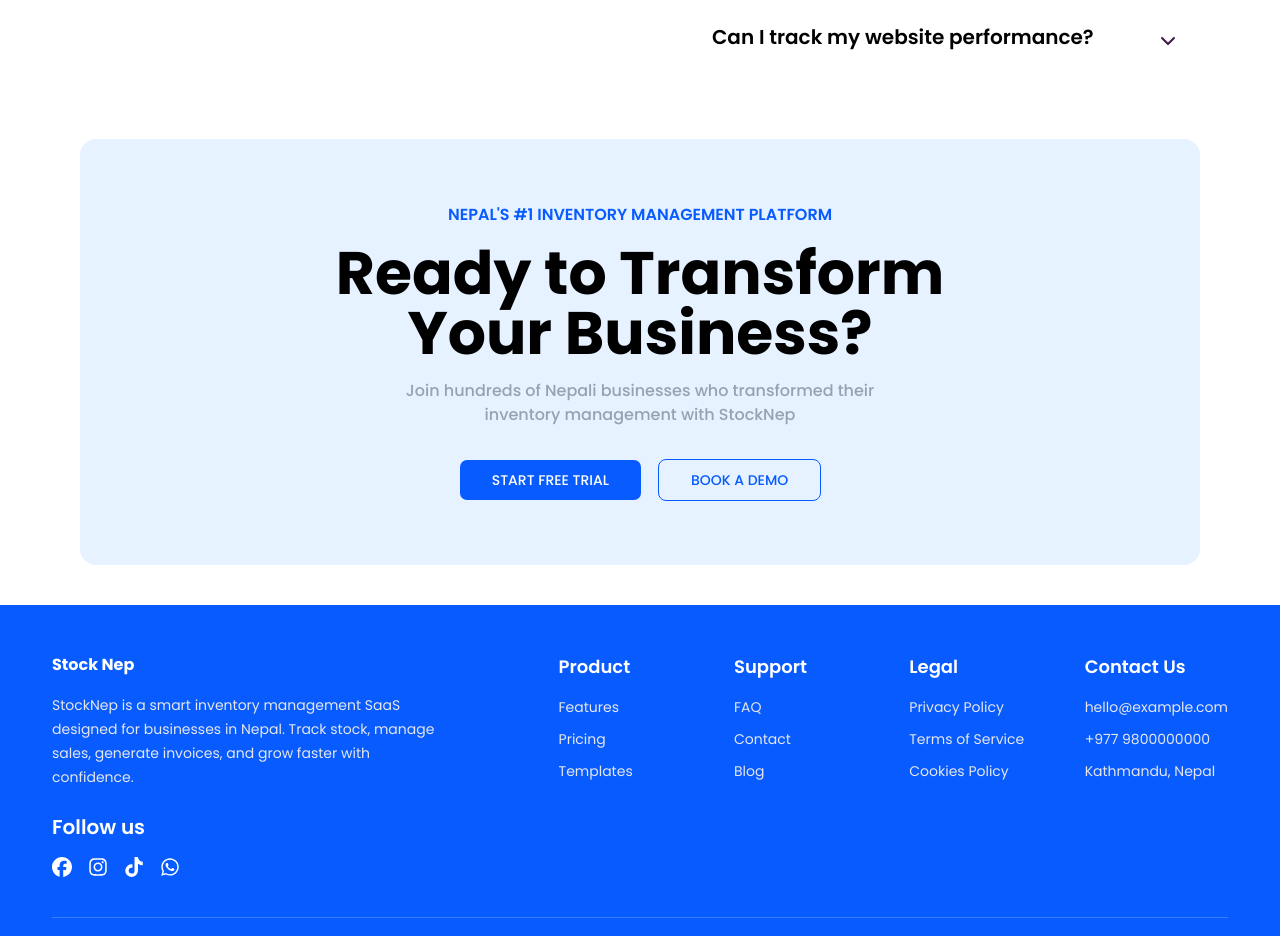
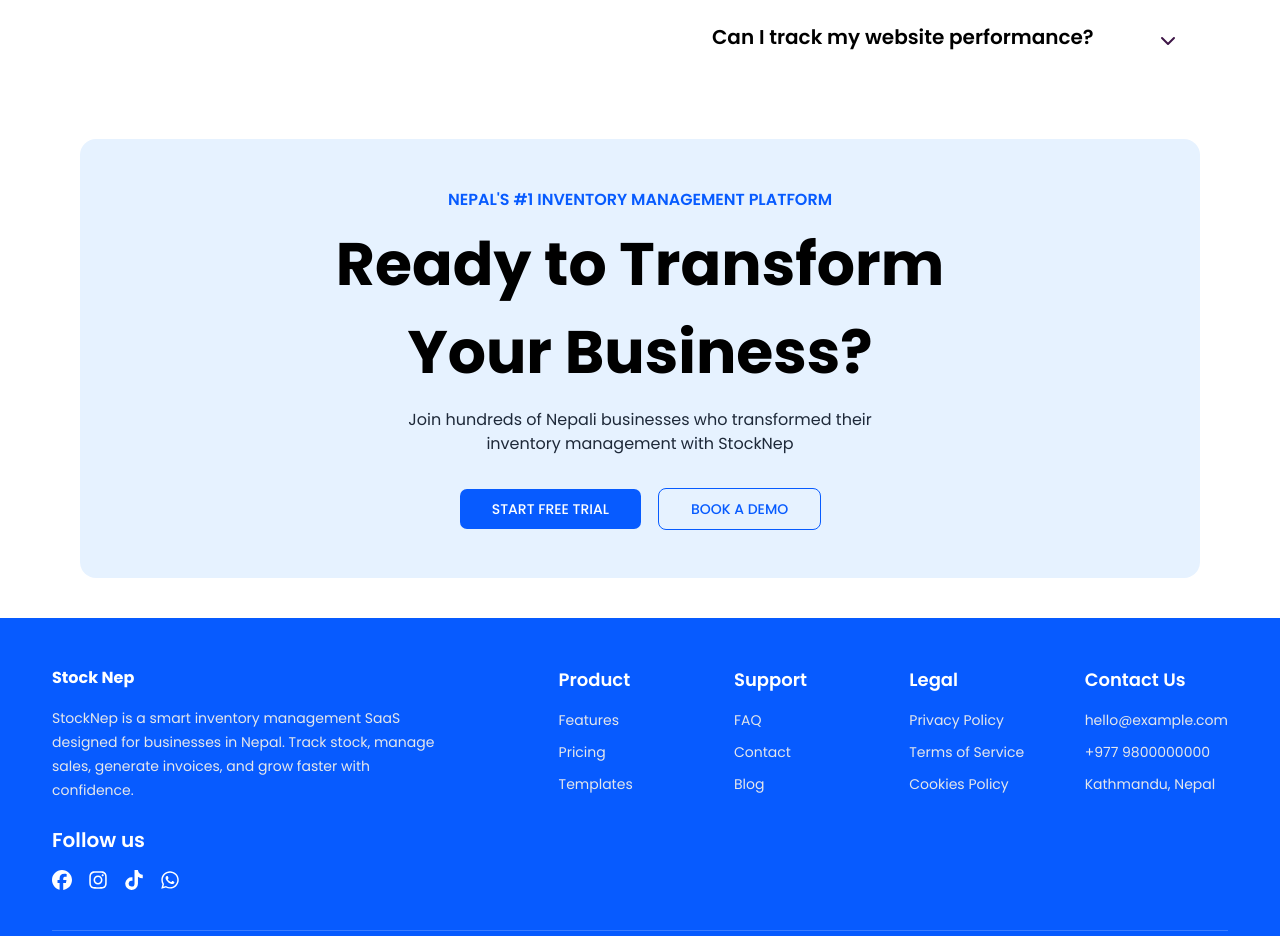
Before and after one commit to ChamlingUttam/nepstock, a Next.js app: page / in a window 1280 px wide. Shown: the part 5020-5956 px from the top of the page. Built offline with nearby package versions, Linux system fonts and the light colour scheme.

Commit message:
UI: updated the Tailsection Font sizes

```diff
--- a/components/common/TailSection.tsx
+++ b/components/common/TailSection.tsx
@@ -4,17 +4,18 @@
 const TailSection = () => {
   return (
     <div className="flex w-full justify-center px-4 pb-10 sm:px-6 md:px-10 lg:px-16 xl:px-20">
-      <section className="flex w-full max-w-[1600px] flex-col items-center justify-center rounded-2xl bg-[#E6F2FF] px-5 py-10 text-center sm:px-8 sm:py-12 md:px-12 md:py-14 lg:px-16 lg:py-16">
+      <section className="flex h-[439px] w-full max-w-[1500px] flex-col items-center justify-center rounded-2xl bg-[#E6F2FF] px-5 text-center sm:px-8 md:px-12 lg:px-16">
         <p className="text-sm font-semibold text-[#075BFF] sm:text-base">
           NEPAL&apos;S #1 INVENTORY MANAGEMENT PLATFORM
         </p>
 
-        <h1 className="mt-4 text-3xl font-bold text-black sm:text-4xl md:text-5xl lg:text-6xl">
-          Ready to Transform <br />
-          Your Business?
+       <h1 className="mt-5.5 text-4xl font-bold text-black sm:text-4xl md:text-5xl lg:text-6xl">
+          Ready to Transform
+          <br />
+          <span className="mt-7 inline-block">Your Business?</span>
         </h1>
 
-        <p className="mt-4 max-w-2xl text-sm font-medium leading-6 text-gray-400 sm:text-base">
+        <p className="mt-6.5 max-w-3xl text-sm font-light leading-6 text-gray-800 sm:text-base">
           Join hundreds of Nepali businesses who transformed their
           <br className="hidden sm:block" />
           inventory management with StockNep
```
